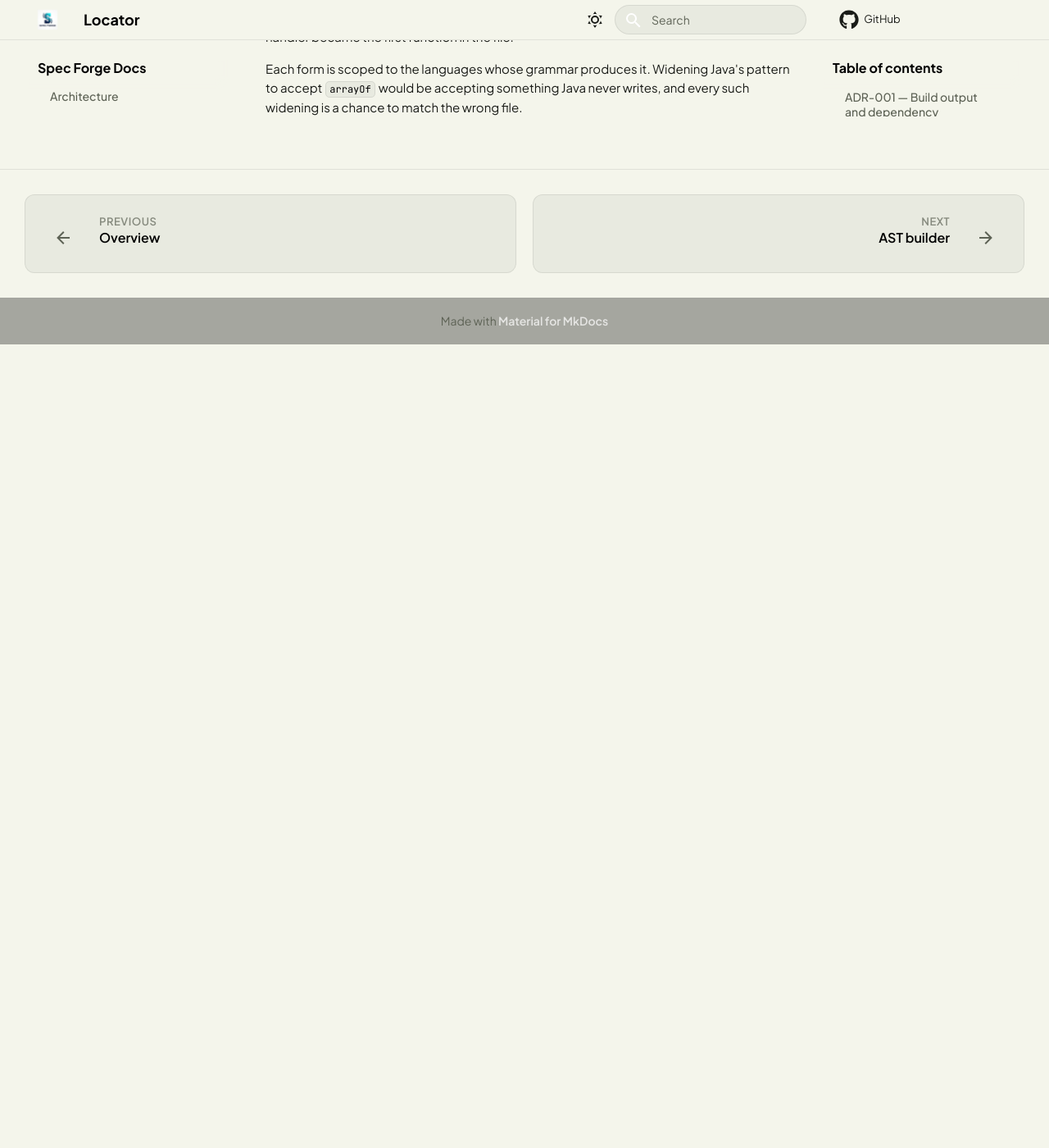
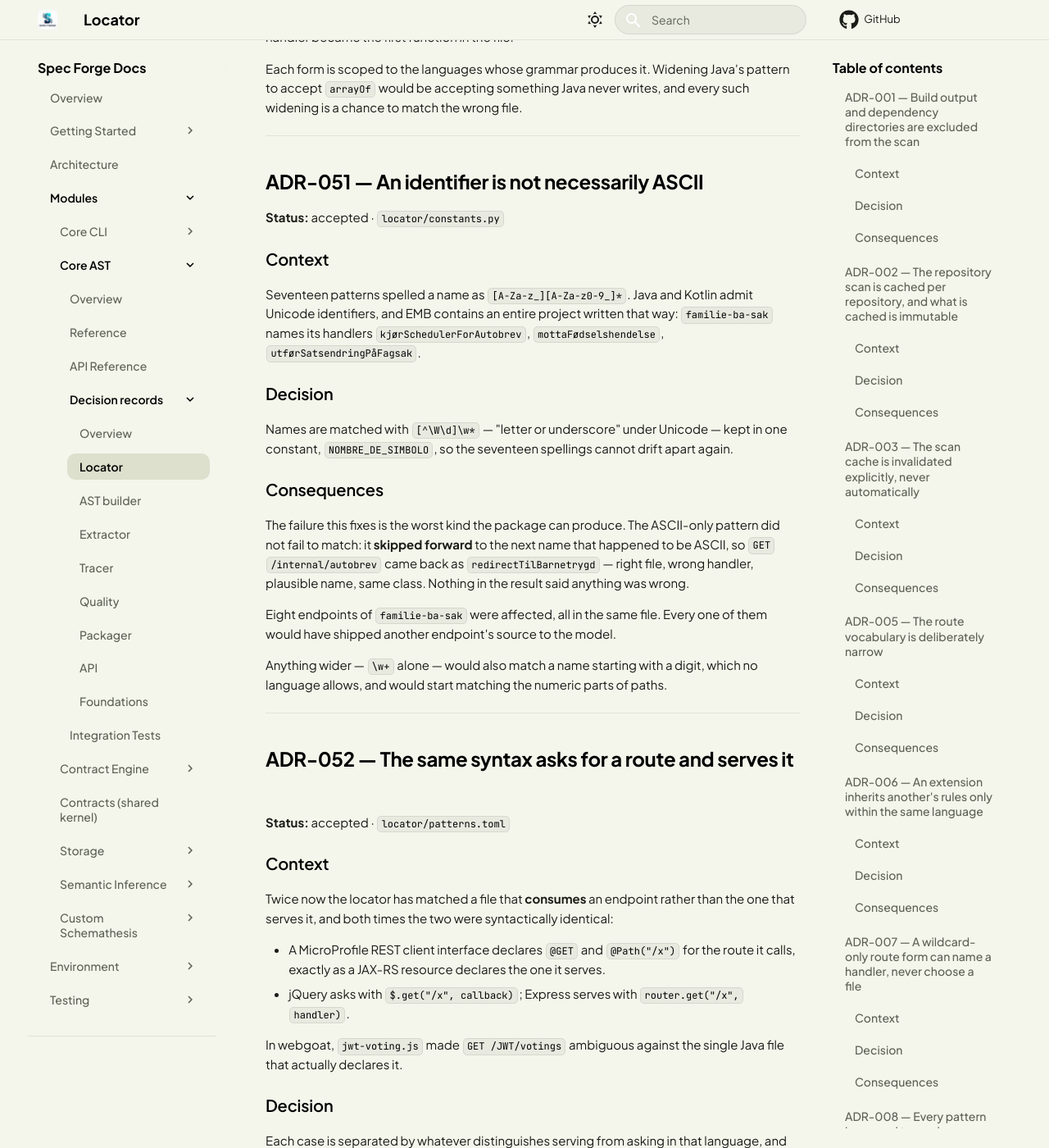
Before and after one commit to Spec-Forge-Testing/specforge-docs, an MkDocs documentation site: the page built from docs/modules/core-ast/adr/locator.md, in a window 1280 px wide and 1400 px high, scrolled down 14108 px. Shown: the whole window at 82% size. Built offline with MkDocs 1.6.1 and Material for MkDocs 9.7.7, drawn with Linux system fonts in a browser that asks for light colours; comment, search, counter and statistics services are not loaded; before the commit the page ends 14528 px from its top, so only the background shows below that; some of the changed text lies outside the part shown.

Commit message:
docs(core-ast): record the five locator fixes measured against source
ADR-051 is the one that matters most: the ASCII-only name pattern did
not fail to match, it skipped forward to the next ASCII name, so
familie-ba-sak returned the right file with the wrong handler and
nothing in the result said so.

ADR-052 generalises a confusion that has now appeared twice — a REST
client interface and a jQuery call both look exactly like a route
declaration — and records why each guard is deliberately narrow.

ADR-053 covers the empty route and the verb array, both cases of the
same mistake: the pattern encoded how the annotation was spelled, not
what it says.

```diff
--- a/docs/modules/core-ast/adr/locator.md
+++ b/docs/modules/core-ast/adr/locator.md
@@ -626,3 +626,110 @@ first function in the file.
 Each form is scoped to the languages whose grammar produces it. Widening Java's
 pattern to accept `arrayOf` would be accepting something Java never writes, and
 every such widening is a chance to match the wrong file.
+
+---
+
+## ADR-051 — An identifier is not necessarily ASCII { #adr-051 }
+
+**Status:** accepted · `locator/constants.py`
+
+### Context
+
+Seventeen patterns spelled a name as `[A-Za-z_][A-Za-z0-9_]*`. Java and Kotlin
+admit Unicode identifiers, and EMB contains an entire project written that way:
+`familie-ba-sak` names its handlers `kjørSchedulerForAutobrev`,
+`mottaFødselshendelse`, `utførSatsendringPåFagsak`.
+
+### Decision
+
+Names are matched with `[^\W\d]\w*` — "letter or underscore" under Unicode —
+kept in one constant, `NOMBRE_DE_SIMBOLO`, so the seventeen spellings cannot
+drift apart again.
+
+### Consequences
+
+The failure this fixes is the worst kind the package can produce. The
+ASCII-only pattern did not fail to match: it **skipped forward** to the next
+name that happened to be ASCII, so `GET /internal/autobrev` came back as
+`redirectTilBarnetrygd` — right file, wrong handler, plausible name, same class.
+Nothing in the result said anything was wrong.
+
+Eight endpoints of `familie-ba-sak` were affected, all in the same file. Every
+one of them would have shipped another endpoint's source to the model.
+
+Anything wider — `\w+` alone — would also match a name starting with a digit,
+which no language allows, and would start matching the numeric parts of paths.
+
+---
+
+## ADR-052 — The same syntax asks for a route and serves it { #adr-052 }
+
+**Status:** accepted · `locator/patterns.toml`
+
+### Context
+
+Twice now the locator has matched a file that **consumes** an endpoint rather
+than the one that serves it, and both times the two were syntactically
+identical:
+
+- A MicroProfile REST client interface declares `@GET` and `@Path("/x")` for the
+  route it calls, exactly as a JAX-RS resource declares the one it serves.
+- jQuery asks with `$.get("/x", callback)`; Express serves with
+  `router.get("/x", handler)`.
+
+In webgoat, `jwt-voting.js` made `GET /JWT/votings` ambiguous against the single
+Java file that actually declares it.
+
+### Decision
+
+Each case is separated by whatever distinguishes serving from asking in that
+language, and by nothing more general:
+
+- **Java**: the JAX-RS patterns require the method to have a **body**. An
+  interface method ends at `;` and implements nothing.
+- **JavaScript**: the receiver `$` is excluded. jQuery is never a router.
+
+### Consequences
+
+Both guards are narrow on purpose, and neither generalises. `axios.get(...)`,
+`fetch(...)` and `http.get(...)` are also clients and are not excluded; the day
+one of them causes a false match, it gets its own guard rather than a broader
+rule, because every widening of "what is not a route declaration" risks
+discarding one that is.
+
+The client/server confusion is a property of the corpus, not a bug of any single
+framework: a repository that contains its own frontend will keep producing it.
+
+---
+
+## ADR-053 — Two more ways to write the route { #adr-053 }
+
+**Status:** accepted · `locator/patterns.toml`
+
+### Context
+
+Two forms measured against source-derived expectations, both in Java and Kotlin,
+neither covered by [ADR-050](#adr-050).
+
+### Decision
+
+**An empty route on the method** means the route is entirely the class's.
+`@GetMapping(value = {"", "/"})` is the same as `@GetMapping` with no arguments,
+and the table already covered that idea for Go, Python and JavaScript — but the
+Java pattern required the annotation to have *no parentheses*, so the array form
+did not match.
+
+**The verb can come in an array**:
+`method = { RequestMethod.HEAD, RequestMethod.OPTIONS, RequestMethod.GET, … }`.
+The pattern expected `method = RequestMethod.X` glued to the equals sign, so of
+seven verbs it found one and the other six had no handler.
+
+### Consequences
+
+`tracking-system` went from 41/67 to 59/67 with the first and `microcks` from
+69/84 to 83/84 with the second — and webgoat gained two more, because its
+lessons that declare `POST` and `GET` together had the same problem.
+
+Both are cases of the same thing: the pattern encoded not just *what* the
+annotation says but *how it was spelled*. Every such assumption is a place where
+a project that writes it differently disappears from the results without a word.
```
Also changed, not shown: docs/modules/core-ast/adr/index.md (+3 -0 lines).
